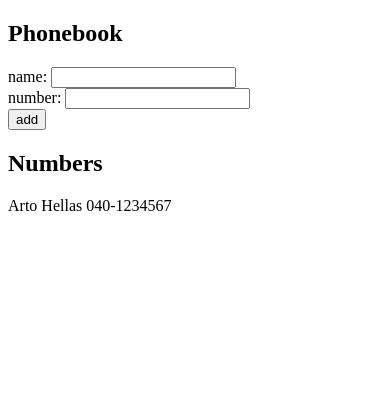
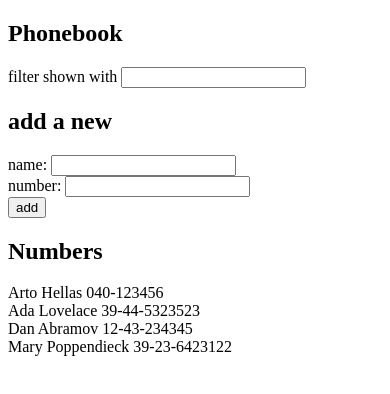
Before and after one commit to sebastiantorres86/phonebook, a React (Create React App) app: page / in a window 390 px wide. Shown: the top 394 px of the page. Built offline with nearby package versions, Linux system fonts and the light colour scheme.

Commit message:
The phonebook step4 (#4)
* The Phonebook, Step 1

* the phonebook, step 2

* the phonebook, step 3

* the phonebook, step 4

```diff
--- a/src/App.js
+++ b/src/App.js
@@ -1,11 +1,29 @@
-import React, { useState } from 'react'
+import React, { useState, useEffect } from 'react'
+
+const people = [
+  { name: 'Arto Hellas', number: '040-123456', id: 1 },
+  { name: 'Ada Lovelace', number: '39-44-5323523', id: 2 },
+  { name: 'Dan Abramov', number: '12-43-234345', id: 3 },
+  { name: 'Mary Poppendieck', number: '39-23-6423122', id: 4 }
+]
 
 const App = () => {
-  const [persons, setPersons] = useState([
-    { name: 'Arto Hellas', number: '040-1234567' }
-  ])
+  const [persons, setPersons] = useState(people)
   const [newName, setNewName] = useState('')
   const [newNumber, setNewNumber] = useState('')
+  const [searchTerm, setSearchTerm] = useState('')
+  const [searchResult, setSearchResult] = useState([])
+
+  const handleChange = event => {
+    setSearchTerm(event.target.value)
+  }
+
+  useEffect(() => {
+    const results = persons.filter(person =>
+      person.name.toLowerCase().includes(searchTerm)
+    )
+    setSearchResult(results)
+  }, [searchTerm])
 
   const addPerson = event => {
     event.preventDefault()
@@ -37,6 +55,13 @@ const App = () => {
   return (
     <div>
       <h2>Phonebook</h2>
+      <div>
+        filter shown with{' '}
+        <input type='text' value={searchTerm} onChange={handleChange} />
+      </div>
+
+      <h2>add a new</h2>
+
       <form onSubmit={addPerson}>
         <div>
           name: <input value={newName} onChange={handleNameChange} />
@@ -49,7 +74,7 @@ const App = () => {
         </div>
       </form>
       <h2>Numbers</h2>
-      {persons.map(person => (
+      {searchResult.map(person => (
         <div key={person.name}>
           {person.name} {person.number}
         </div>
```
